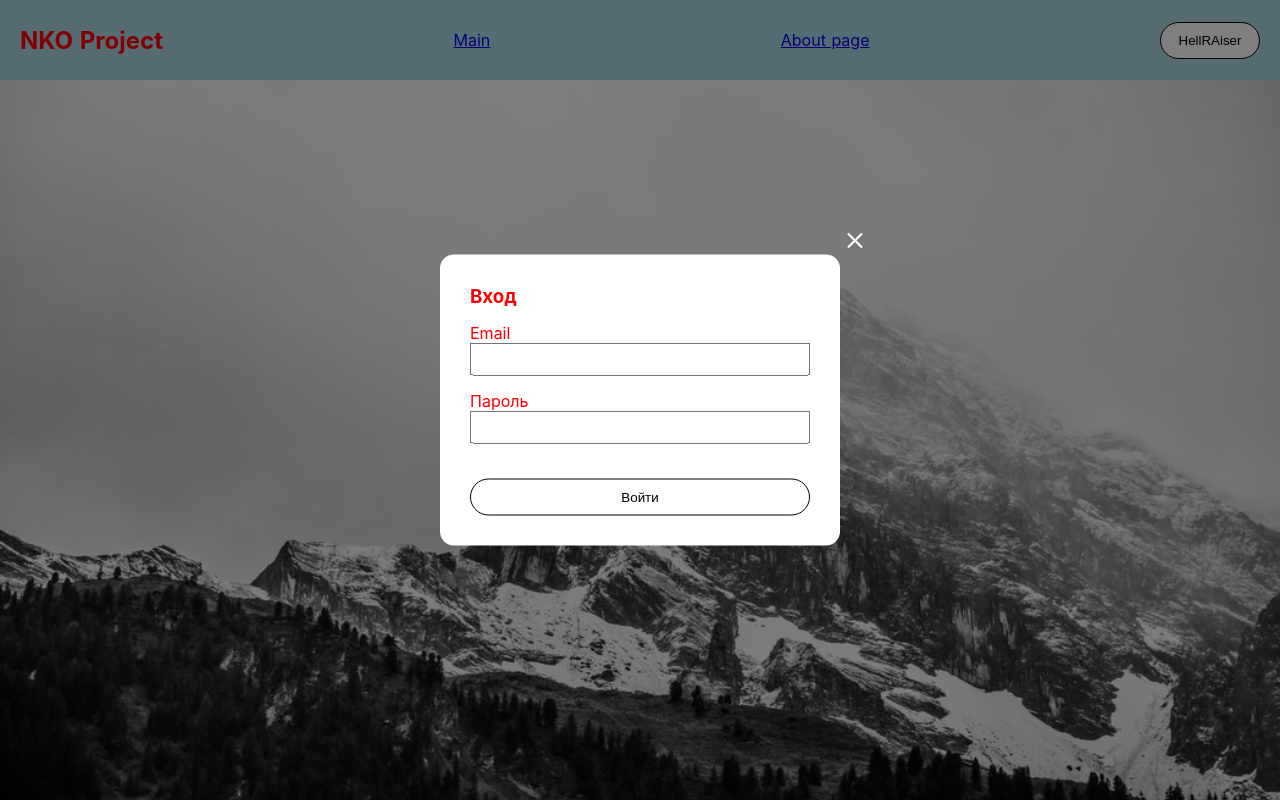
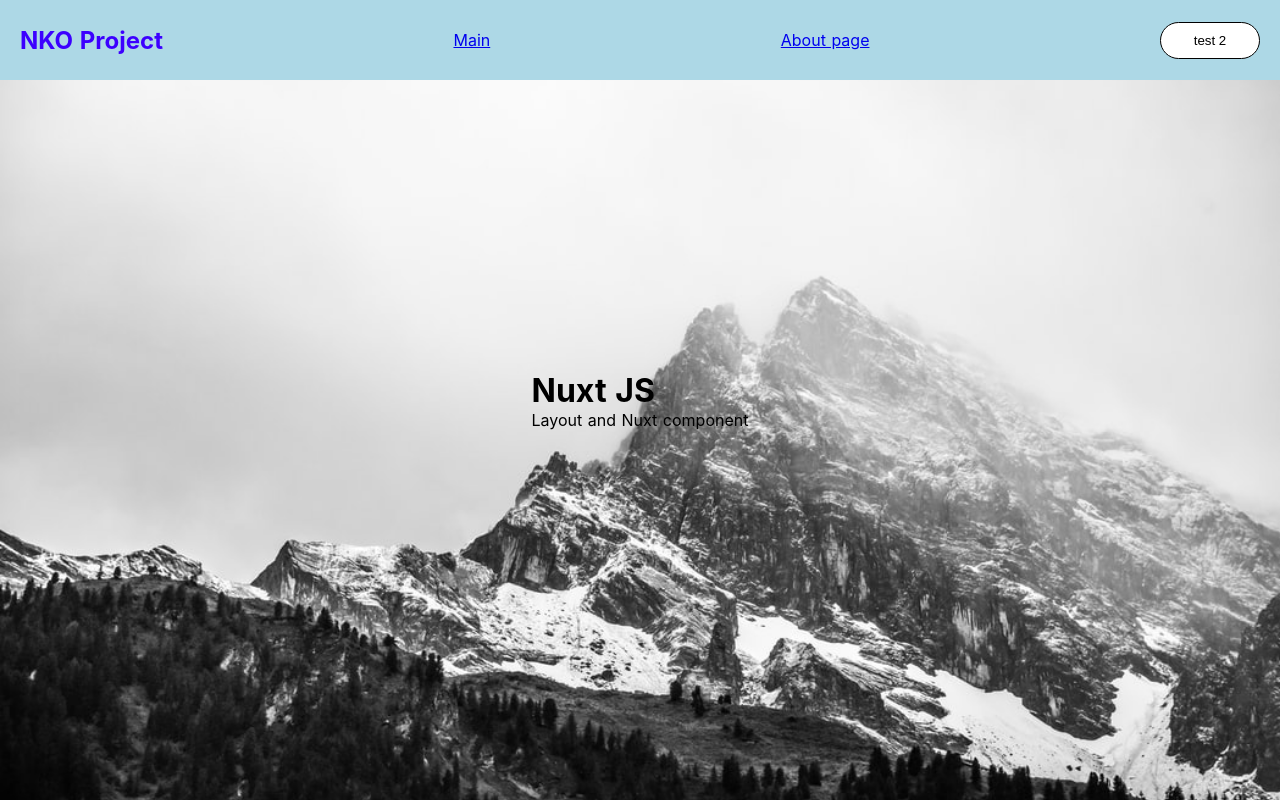
Before and after one commit to MaximTutunov/ngo, a Nuxt app: page / in a window 1280 px wide. Built offline with nearby package versions, Linux system fonts and the light colour scheme.

Commit message:
v else if

```diff
--- a/components/Navigation.vue
+++ b/components/Navigation.vue
@@ -3,8 +3,10 @@
     <Logo :title="logoText"/>
       <nuxt-link to="/">Main</nuxt-link>
       <nuxt-link to="/about">About page</nuxt-link>
-     <button class="button">{{text}}</button>
-     <Modal />
+     <button v-if="showBtn1" class="button">{{text}}</button>
+     <button v-else-if="showBtn2" class="button">test 1</button>
+     <button v-else class="button">test 2</button>
+     <Modal v-if="false"/>
     </nav>
 
 </template>
@@ -17,8 +19,12 @@ components:{
 },
 data(){
   return{
-  text: "HellRAiser",
+  text: "Enter",
   logoText: "NKO Project",
+  showBtn1: false,
+  showBtn2: false,
+
+
 }
 }
   }
@@ -31,7 +37,7 @@ data(){
   height: 80px;
   padding: 20px;
   position: fixed;
-  color: red;
+  color: rgb(60, 0, 255);
   top: 0;
   left: 0;
   display: flex;
```
